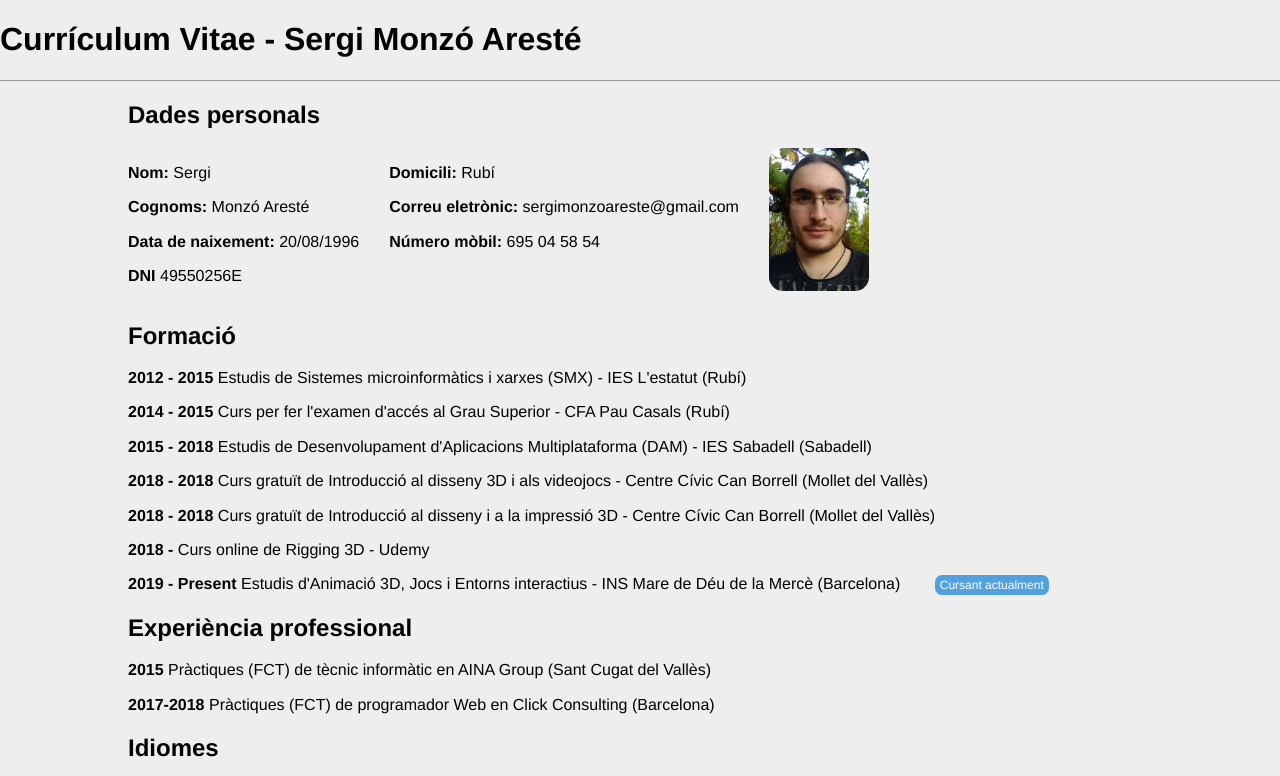
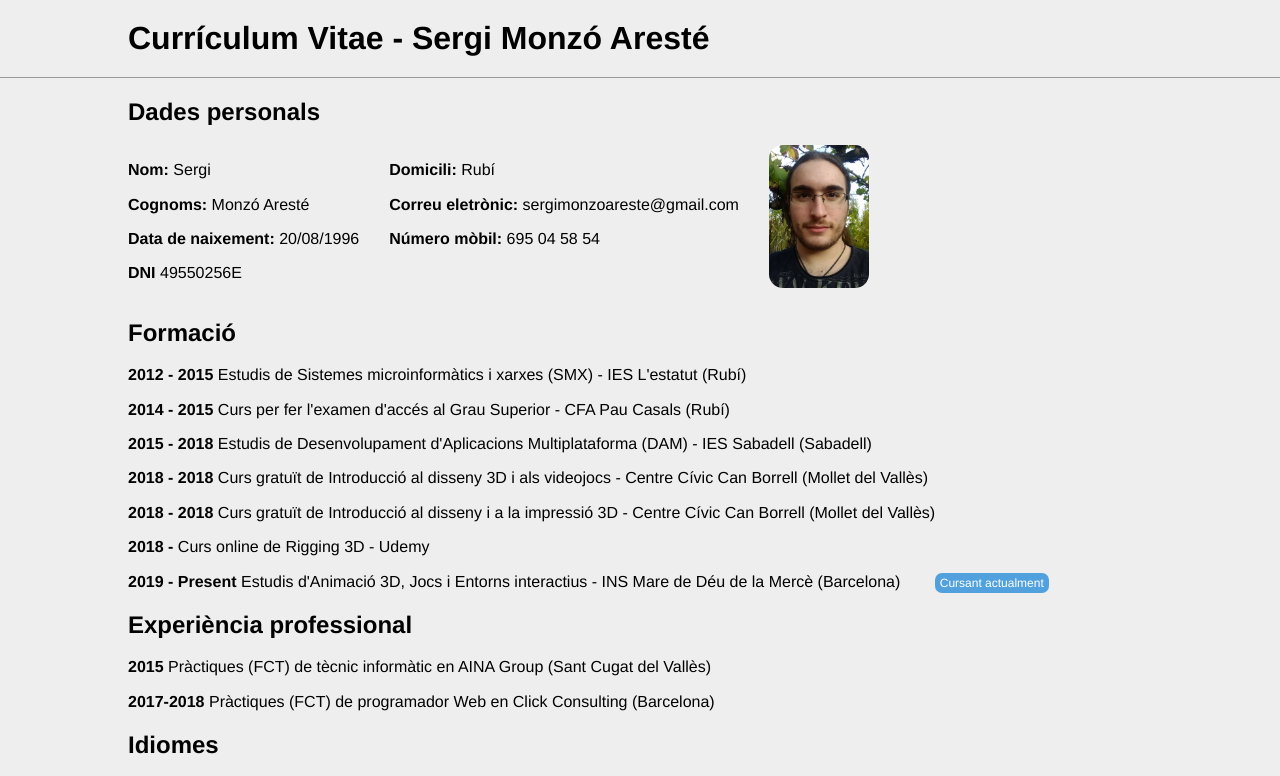
Before and after one commit to SergiMA/CV, a plain HTML site: page index.html in a window 1280 px wide. Shown: the top 776 px of the page. Drawn offline with nearby package versions, Linux system fonts and the light colour scheme.

Commit message:
Margin of title of the header updated

```diff
--- a/css/developer.css
+++ b/css/developer.css
@@ -53,6 +53,10 @@ header nav > a::before {
 
 header nav > a:last-child::before {
   border: none;
+}
+
+header > h1 {
+  margin: 20px 10%;
 }
 
 .logo {
```
